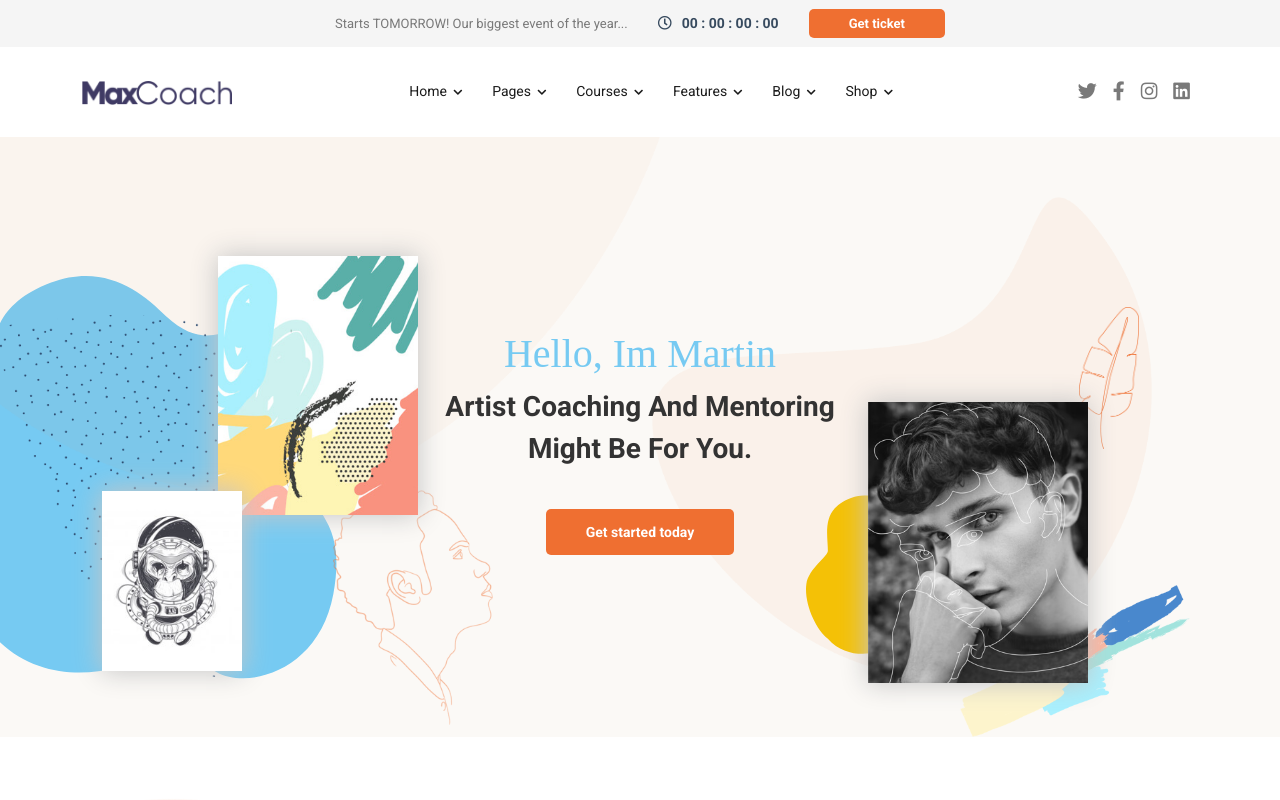
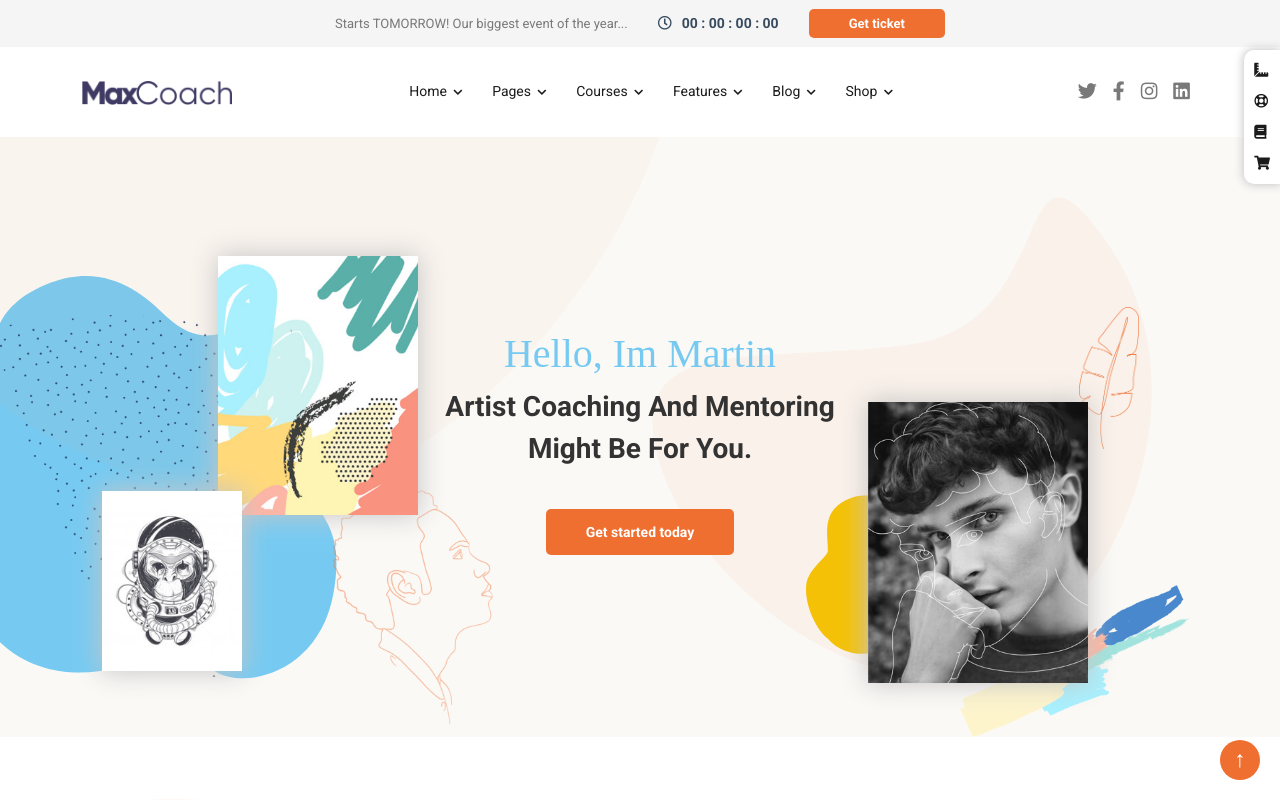
Before and after one commit to AndreaCasentini93/proj-html-vuejs, a Vue app: page / in a window 1280 px wide. Shown: the top 800 px of the page. Built offline with nearby package versions, Linux system fonts and the light colour scheme; a small style sheet from the web is missing; a web font is replaced by a local one.

Commit message:
Fixed Icons

```diff
--- a/src/App.vue
+++ b/src/App.vue
@@ -11,6 +11,34 @@
     <!-- FOOTER -->
     <Footer :socials="manuSocials" :contacts="contactsMaxCoach" :explore="exploreLinks" :information="informationLinks"/>
     <!-- /FOOTER -->
+
+    <!-- FIXED -->
+    <div id="fixed_options" class="position-fixed">
+      <ul>
+        <li>
+          <a href="#">
+            <i class="fas fa-ruler-combined"></i>
+          </a>
+        </li>
+        <li>
+          <a href="#">
+            <i class="far fa-life-ring"></i>
+          </a>
+        </li>
+        <li>
+          <a href="#">
+            <i class="fas fa-book"></i>
+          </a>
+        </li>
+        <li>
+          <a href="#">
+            <i class="fas fa-shopping-cart"></i>
+          </a>
+        </li>
+      </ul>
+    </div>
+    <a href="#" id="fixed_arrow" class="position-fixed">&uarr;</a>
+    <!-- /FIXED -->
   </div>
 </template>
 
@@ -137,4 +165,49 @@ export default {
 
 <style lang="scss">
   @import './assets/style/general.scss';
+
+  #fixed_options {
+    top: 50px;
+    right: 0;
+    padding: 0 10px;
+    border-radius: 10px 0 0 10px;
+    font-size: 14px;
+    background-color: #FFFFFF;
+    box-shadow: 0 0 10px 1px lighten($base-color, 30%);
+    z-index: 3;
+
+    ul {
+      li {
+        margin: 10px 0;
+
+        a {
+          color: $link-color;
+          @include transition-type-1(color);
+
+          &:hover {
+            color: lighten($link-color, 40%);
+          }
+        }
+      }
+    }
+  }
+  #fixed_arrow {
+    right: 20px;
+    bottom: 20px;
+    width: 40px;
+    line-height: 20px;
+    padding: 10px;
+    border-radius: 50%;
+    text-align: center;
+    font-size: 23px;
+    font-weight: 700;
+    color: #FFFFFF;
+    background-color: $ashtag-color;
+    @include transition-type-1(background-color);
+    z-index: 3;
+
+    &:hover {
+      background-color: lighten($ashtag-color, 20%);
+    }
+  }
 </style>
```
